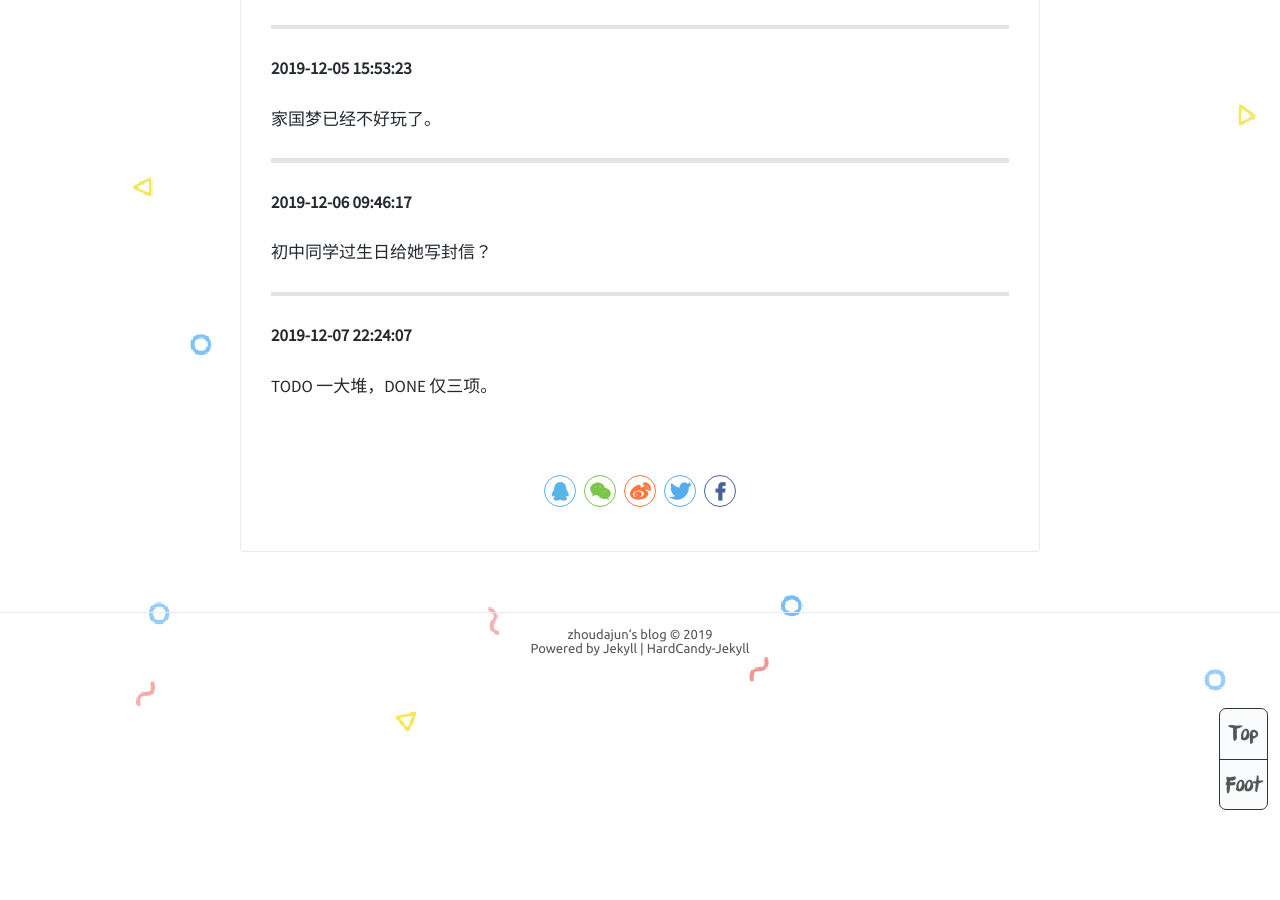
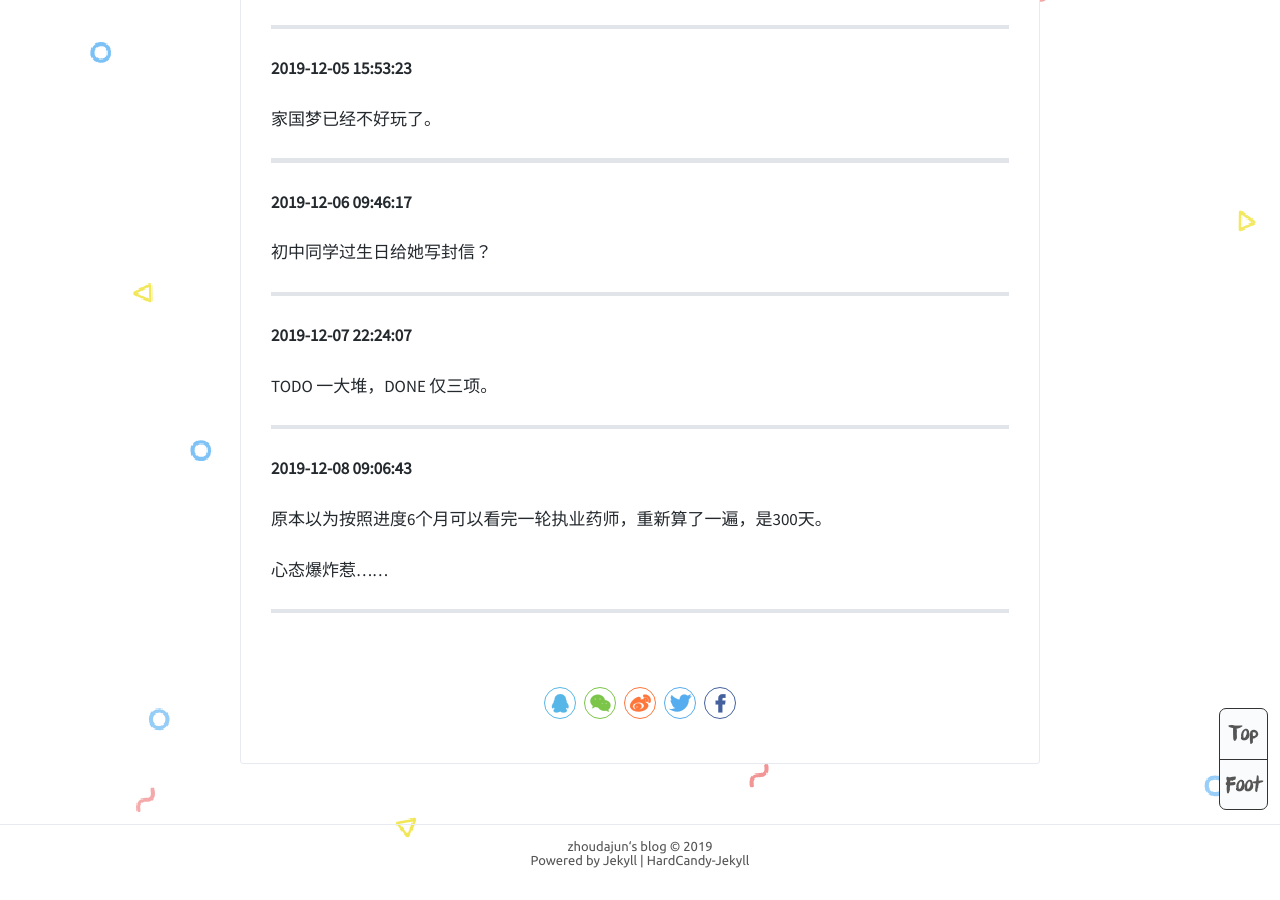
Before and after one commit to zhoudajun/zhoudajun.github.io, a Jekyll site: the page built from _posts/2019-08-05-murmur.md, in a window 1280 px wide and 900 px high, scrolled down 2356 px. Built offline with Jekyll 4.4.1, drawn with Linux system fonts in a browser that asks for light colours; comment, search, counter and statistics services are not loaded.

Commit message:
Update 2019-08-05-murmur.md

```diff
--- a/_posts/2019-08-05-murmur.md
+++ b/_posts/2019-08-05-murmur.md
@@ -112,3 +112,13 @@ tags: murmur
 **2019-12-07 22:24:07**
 
 TODO 一大堆，DONE 仅三项。
+
+---
+
+**2019-12-08 09:06:43**
+
+原本以为按照进度6个月可以看完一轮执业药师，重新算了一遍，是300天。
+
+心态爆炸惹......
+
+---
```
